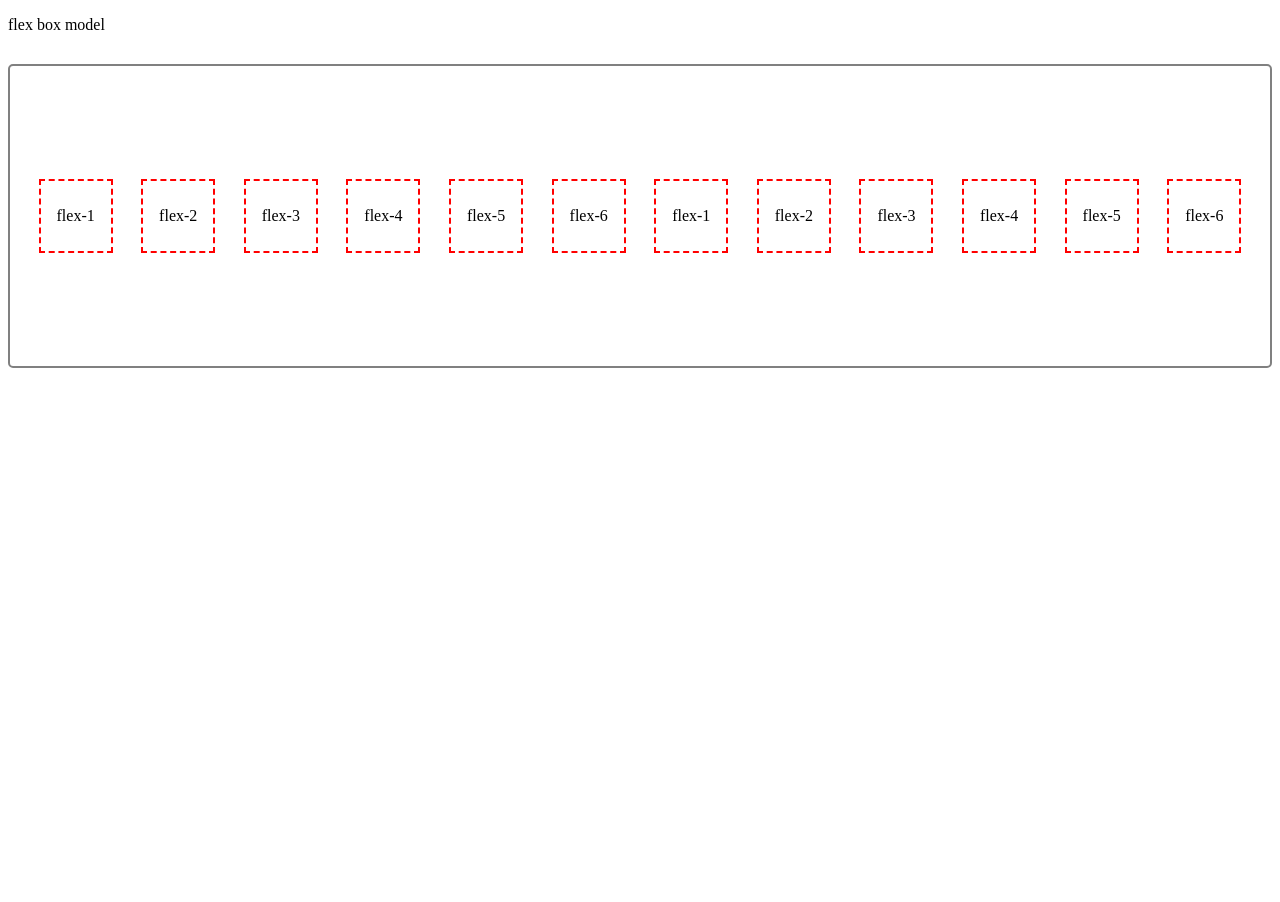
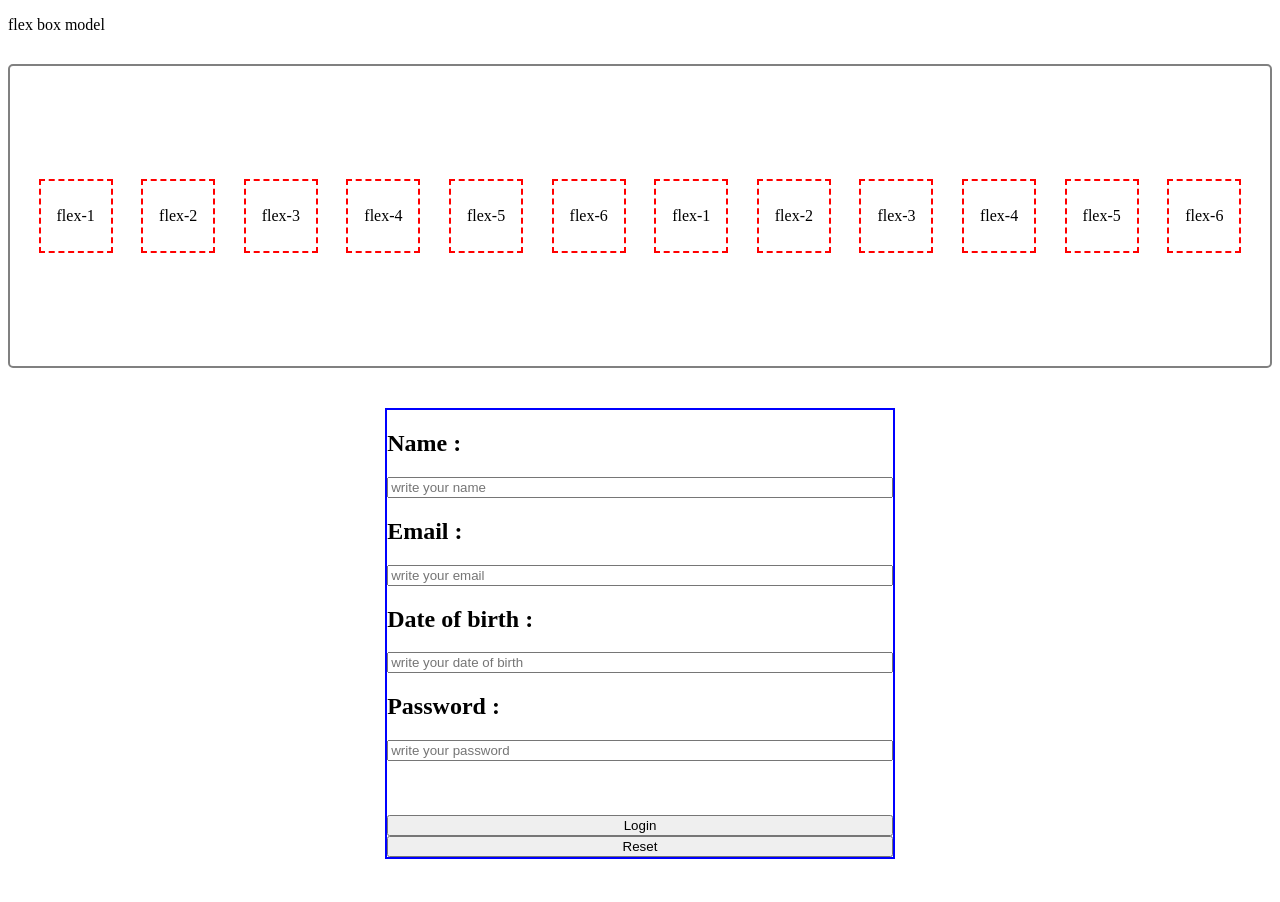
Before and after one commit to ahassh1/css-practice, a plain HTML site: page index.html in a window 1280 px wide. Before the commit the page ends 800 px from the top, so only its background shows below. Drawn offline with Linux system fonts and the light colour scheme.

Commit message:
form section create

```diff
--- a/index.html
+++ b/index.html
@@ -39,6 +39,24 @@
     align-items: center;
 
    }
+   form{
+   width: 40%;
+    margin: 40px 20px;
+    display: flex;
+    flex-direction: column;
+    border: 2px solid blue;
+   }
+   form input{
+    /* width: 38%; */
+   }
+
+
+  .container_main{
+    display: flex;
+    justify-content: center;
+    align-items: center;
+
+  }
 
 
     </style>
@@ -60,19 +78,9 @@
    <div class="box">flex-5</div>
    <div class="box">flex-6</div>
    </div>
-    <!-- <form>
-        <p class="po">Name:</p>
-        <input type="text" placeholder="write your name">
-        <p>Phone No:</p>
-        <input type="number" placeholder="write your number">
-        <p>Password:</p>
-        <input type="password" placeholder="write your password"><br><br>
 
-        <input type="submit" class="in">
-        <input type="reset">
-    </form>
 
-    <div class="container">
+    <!-- <div class="container">
         <p>this is polash</p>
         <div class="rec1">
             <img src="./images/Rectangle 7.png" alt="">
@@ -104,6 +112,21 @@
 
     </div> -->
 
+<div class="container_main">
+    <form>
+        <h2>Name :</h2>
+        <input type="text" placeholder="write your name" required>
+        <h2>Email :</h2>
+        <input type="text" placeholder="write your email" required>
+        <h2>Date of birth :</h2>
+        <input type="text" placeholder="write your date of birth"  required>
+        <h2>Password  :</h2>
+        <input type="text" placeholder="write your password" required><br><br><br>
+        <input type="submit" value="Login">
+        <input type="reset">
+    </form>
+</div>
+
 
 </body>
 </html>
```
